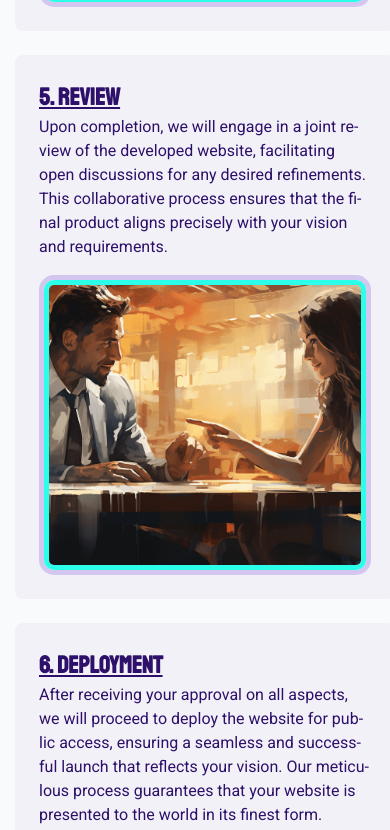
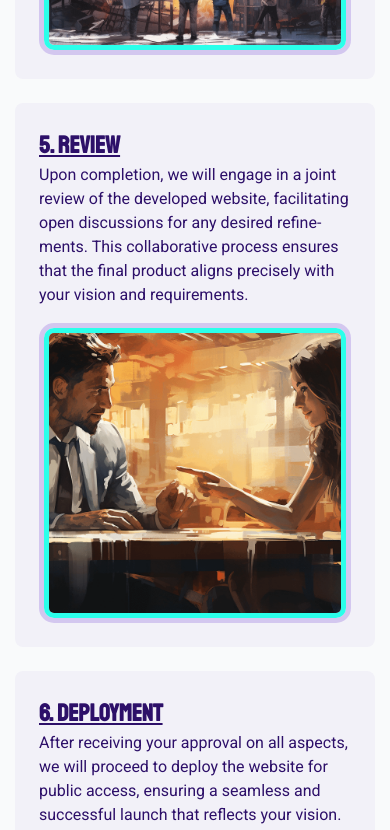
Before and after one commit to ChristianWare/chris-ware-agency, a Next.js app: page / in a window 390 px wide. Shown: the part 10900-11730 px from the top of the page. Built offline with nearby package versions, Linux system fonts and the light colour scheme.

Commit message:
Process card width update

```diff
--- a/src/app/components/Process/Process.module.css
+++ b/src/app/components/Process/Process.module.css
@@ -94,8 +94,13 @@
     margin-right: auto;
   }
 
+  .bottom {
+    margin-left: auto;
+    margin-right: auto;
+  }
+
   .imgContainer {
-    width: 85vw;
+    width: 80vw;
   }
 
   .btnContainer {
--- a/src/app/components/Process/Process.tsx
+++ b/src/app/components/Process/Process.tsx
@@ -3,7 +3,7 @@ import styles from "./Process.module.css";
 import Image from "next/image";
 import { process } from "@/lib/data";
 import Button from "../Button/Button";
-import Calendar from '../../../../public/icons/calendar.svg'
+import Calendar from "../../../../public/icons/calendar.svg";
 
 const Process = () => {
   return (
@@ -41,13 +41,13 @@ const Process = () => {
           ))}
         </div>
         <div className={styles.cta}>
-            <h4>Ready to start a Project?</h4>
+          <h4>Ready to start a Project?</h4>
           <div className={styles.btnContainer}>
-            <Button href='/contact' btnType='primary' text='Get in touch' />
+            <Button href='/contact' btnType='primary' text='I still have questions' />
             <Button
               href='/contact'
               btnType='secondary'
-              text='Book a meeting'
+              text='Let&#39;s do it!'
               icon={<Calendar className={styles.icon} width={20} height={20} />}
             />
           </div>
--- a/src/app/globals.css
+++ b/src/app/globals.css
@@ -7,6 +7,8 @@
   --text: #2d1069;
   --border: rgba(89, 31, 206, 0.2);
   --border2: rgba(184, 164, 225, 0.1);
+  --border-ratio: 1; /* Adjust this value as needed */
+  --image-ratio: 1; /* Adjust this value to control image width relative to container */
 }
 
 * {
```
Also changed, not shown: public/images/hero6.png (added).
